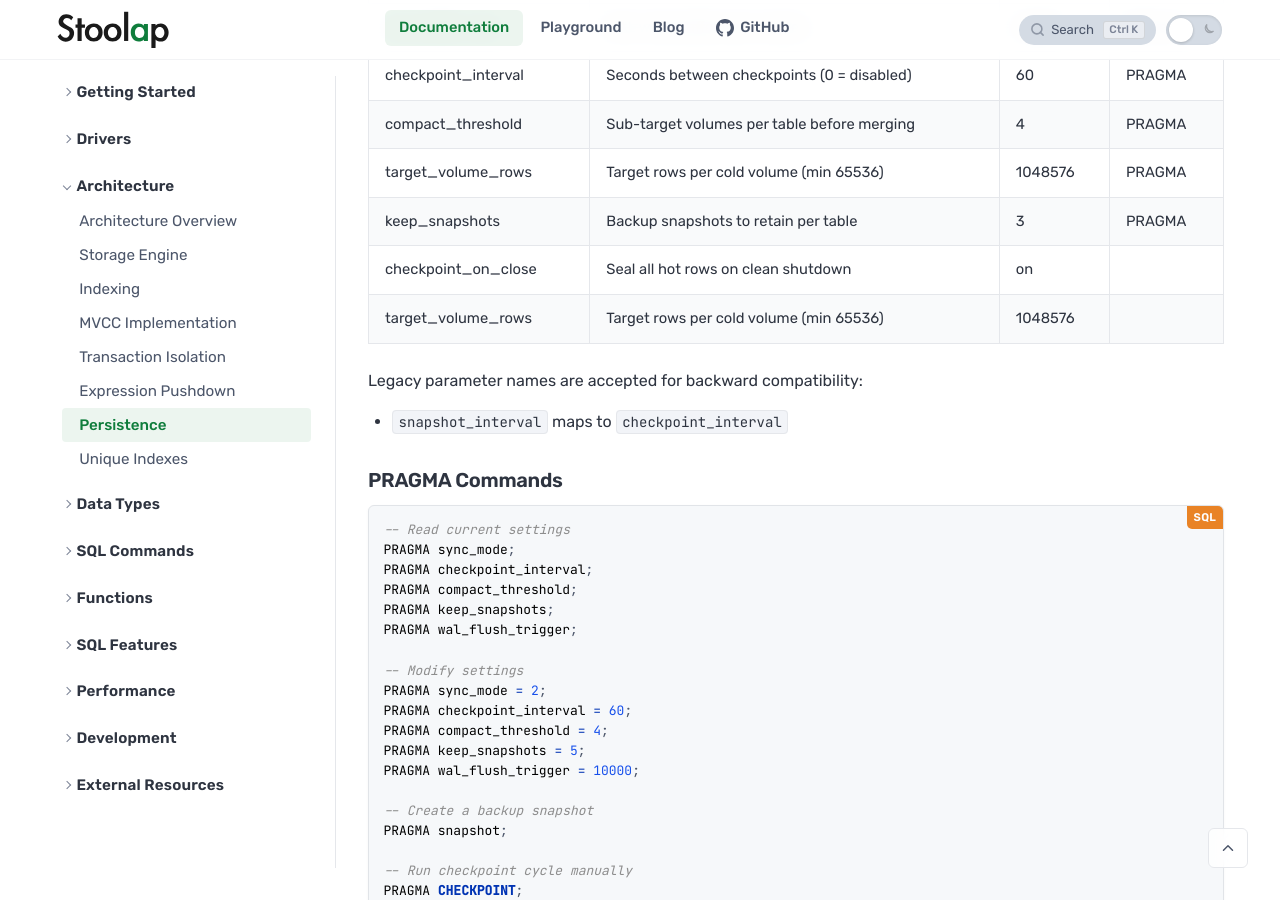
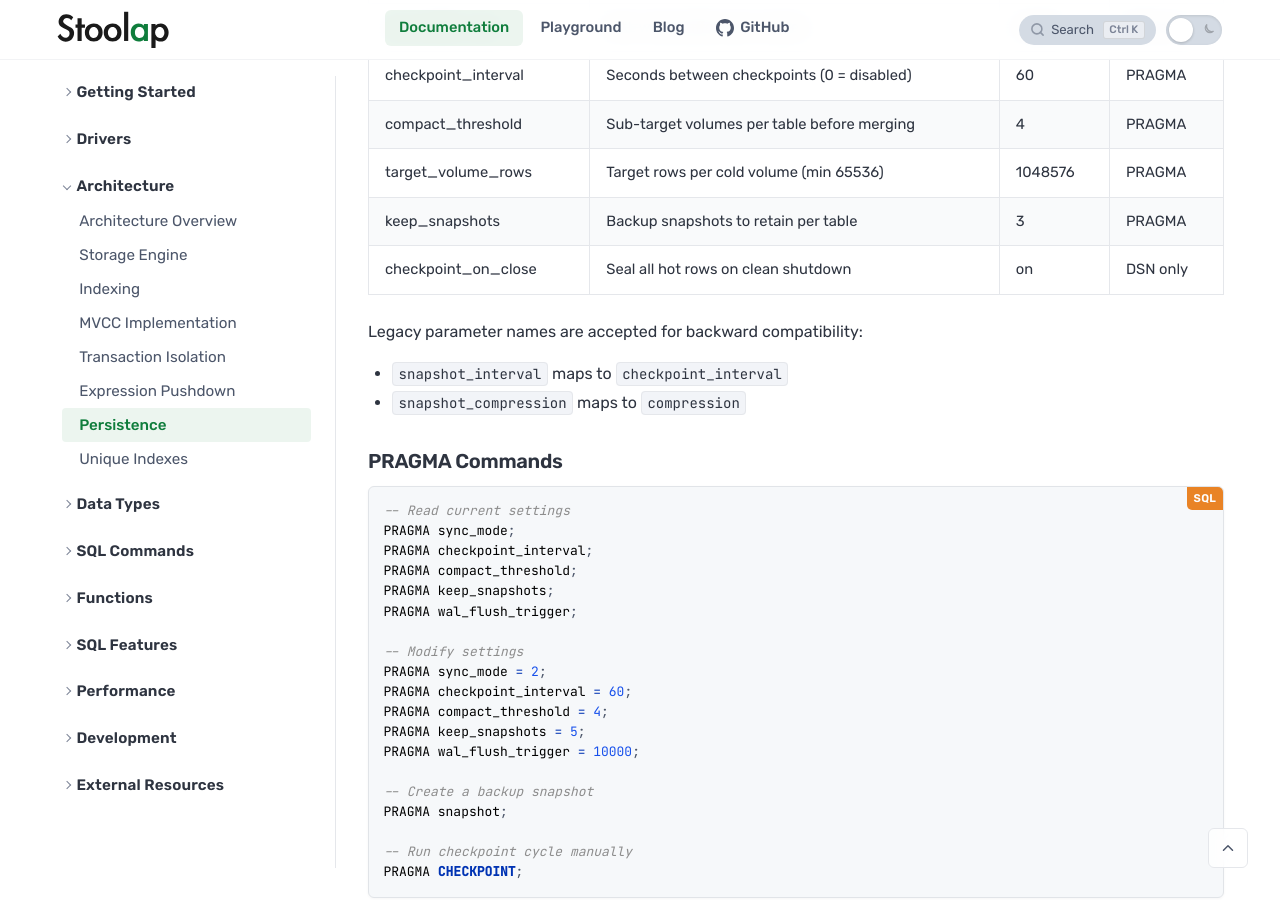
Before and after one commit to stoolap/stoolap, a Jekyll site: the page built from docs/_docs/architecture/persistence.md, in a window 1280 px wide and 900 px high, scrolled down 11054 px. Built offline with Jekyll 4.4.1, drawn with Linux system fonts in a browser that asks for light colours.

Commit message:
docs: fix 9 doc-vs-code audit findings
- Remove phantom [migration] log messages that don't exist in code
- Remove snapshot_compression from Removed table (it is a renamed alias)
- Add transaction restriction note to PRAGMA vacuum
- Fix function count from 131+ to 129
- Remove duplicate target_volume_rows row, add missing Runtime column
- Add "off" alias to sync_mode documentation
- Document sync_interval as alias for sync_interval_ms
- Add snapshot_compression legacy alias to persistence.md
- Remove version from benchmark title (scores not re-run for v0.4.0)

```diff
--- a/docs/_docs/architecture/persistence.md
+++ b/docs/_docs/architecture/persistence.md
@@ -372,11 +372,11 @@ file:///path/to/database?sync_mode=2&checkpoint_interval=60&compact_threshold=4&
 | compact_threshold | Sub-target volumes per table before merging | 4 | PRAGMA |
 | target_volume_rows | Target rows per cold volume (min 65536) | 1048576 | PRAGMA |
 | keep_snapshots | Backup snapshots to retain per table | 3 | PRAGMA |
-| checkpoint_on_close | Seal all hot rows on clean shutdown | on |
-| target_volume_rows | Target rows per cold volume (min 65536) | 1048576 |
+| checkpoint_on_close | Seal all hot rows on clean shutdown | on | DSN only |
 
 Legacy parameter names are accepted for backward compatibility:
 - `snapshot_interval` maps to `checkpoint_interval`
+- `snapshot_compression` maps to `compression`
 
 ### PRAGMA Commands
 
```
Also changed, not shown: BENCHMARKS.md (+1 -1 lines), docs/_docs/architecture/architecture.md (+2 -2 lines), docs/_docs/development/migration-v037-to-v040.md (+0 -13 lines), docs/_docs/getting-started/connection-strings.md (+2 -2 lines), docs/_docs/sql-commands/pragma-commands.md (+2 -0 lines).
